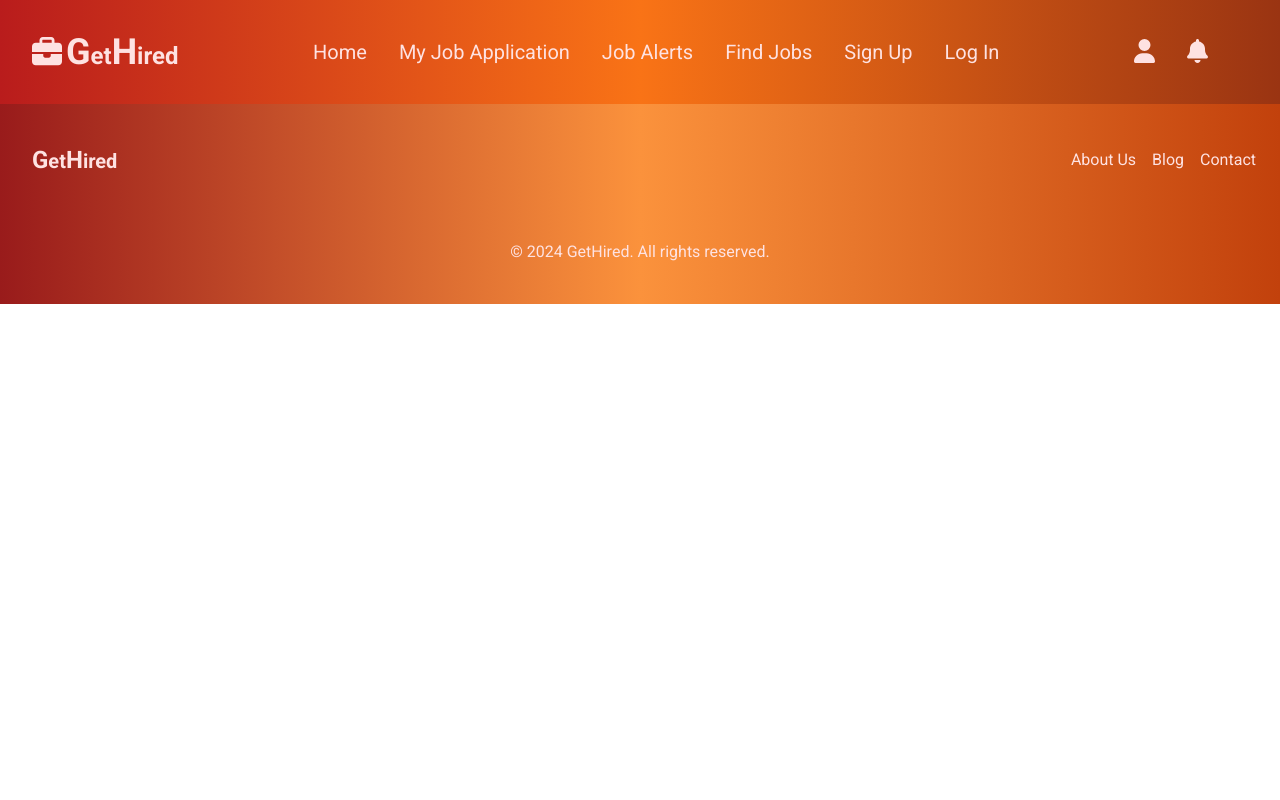
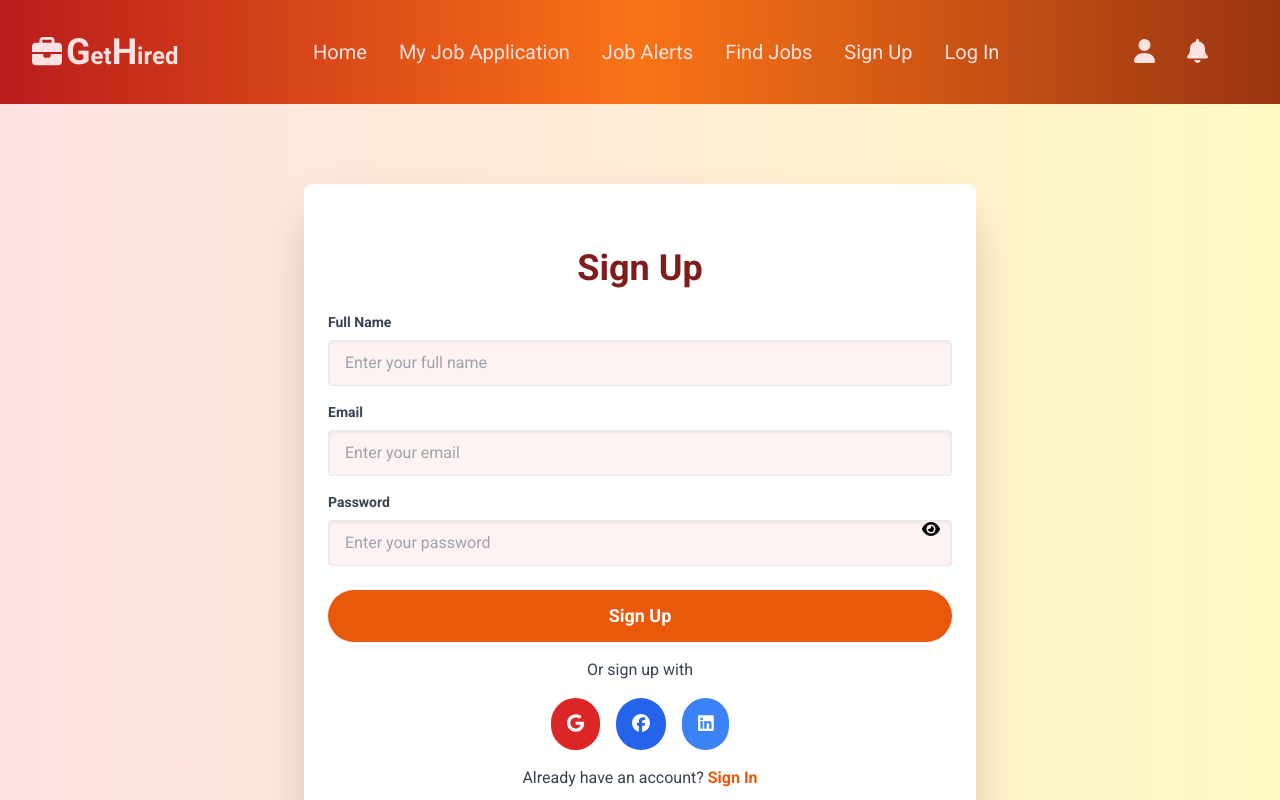
Before and after one commit to ChrisChris501/GetHired_Website, a React (Vite) app: page /SignUp in a window 1280 px wide. Shown: the top 800 px of the page. Built offline with nearby package versions, Linux system fonts and the light colour scheme.

Commit message:
Added the Sign Up page

```diff
--- a/package.json
+++ b/package.json
@@ -12,6 +12,7 @@
   },
   "dependencies": {
     "@fortawesome/fontawesome-svg-core": "^6.5.2",
+    "@fortawesome/free-brands-svg-icons": "^6.5.2",
     "@fortawesome/free-solid-svg-icons": "^6.5.2",
     "@fortawesome/react-fontawesome": "^0.2.2",
     "prop-types": "^15.8.1",
--- a/src/App.jsx
+++ b/src/App.jsx
@@ -4,11 +4,11 @@
 import Footer from './Components/Footer';
 import Home from './Pages/Home';
 import Application from './Pages/Application';
-import Resume from './Pages/JobLists';
+import SignUp from './Pages/SignUp';
 import Success from './Pages/Success';
 import JobLists from './Pages/JobLists';
 import JobAlerts from './Pages/JobAlerts';
-//import Home from './Components/Home/Home';
+//import H from './Components/Home/Home';
 
 function App() {
   return (
@@ -20,6 +20,7 @@
           <Route path="/Home" element={<Home />} />
           <Route path="/JobLists" element={<JobLists />} />
           <Route path="/Application" element={<Application />} />
+          <Route path="/SignUp" element={<SignUp />} />
           <Route path="/JobAlerts" element={<JobAlerts />} />
           <Route path="/Success" element={<Success />} />
           </Routes>
--- a/src/Components/nav.jsx
+++ b/src/Components/nav.jsx
@@ -24,7 +24,7 @@
           <a href="#" className="text-red-100 hover:text-orange-900">My Job Application</a>
           <a href="/JobAlerts" className="text-red-100 hover:text-orange-900">Job Alerts</a>
           <a href="/JobLists" className="text-red-100 hover:text-orange-900">Find Jobs</a>
-          <a href="#" className="text-red-100 hover:text-orange-900">Sign Up</a>
+          <a href="/SignUp" className="text-red-100 hover:text-orange-900">Sign Up</a>
           <a href="#" className="text-red-100 hover:text-orange-900">Log In</a>
         </div>
         <div className="hidden md:flex space-x-8 mr-10 text-2xl">
@@ -57,7 +57,7 @@
         <a href="#" className="hover:text-black">My Job Application</a>
         <a href="/JobAlerts" className="hover:text-black">Job Alerts</a>
         <a href="/JobLists" className="hover:text-black">Find Jobs</a>
-        <a href="#" className="hover:text-black">Sign Up</a>
+        <a href="SignUp" className="hover:text-black">Sign Up</a>
         <a href="#" className="hover:text-black">Log In</a>
         <a href="#" className="text-red-100 hover:text-black">
           <FontAwesomeIcon icon={faUser} />
--- /dev/null
+++ b/src/Pages/SignUp.jsx
@@ -0,0 +1,89 @@
+import React, { useState } from 'react';
+import { FontAwesomeIcon } from '@fortawesome/react-fontawesome';
+import { faEye, faEyeSlash } from '@fortawesome/free-solid-svg-icons';
+import { faGoogle, faFacebook, faLinkedin } from '@fortawesome/free-brands-svg-icons';
+
+const SignUp = () => {
+  const [showPassword, setShowPassword] = useState(false);
+
+  const togglePasswordVisibility = () => {
+    setShowPassword(!showPassword);
+  };
+
+  return (
+    <div className="bg-gradient-to-r from-red-100 via-orange-100 to-yellow-100 min-h-screen flex items-center justify-center py-20">
+      <div className="bg-white shadow-2xl rounded-lg w-full max-w-md md:max-w-lg lg:max-w-2xl px-6 py-8 lg:py-16">
+        <h2 className="text-4xl font-bold text-center text-red-900 mb-6">Sign Up</h2>
+        <form>
+          <div className="mb-4">
+            <label className="block text-gray-700 text-sm font-bold mb-2" htmlFor="name">
+              Full Name
+            </label>
+            <input
+              type="text"
+              id="name"
+              className="bg-red-50 shadow-inner appearance-none border rounded w-full py-3 px-4 text-gray-700 leading-tight focus:outline-none focus:shadow-outline"
+              placeholder="Enter your full name"
+            />
+          </div>
+          <div className="mb-4">
+            <label className="block text-gray-700 text-sm font-bold mb-2" htmlFor="email">
+              Email
+            </label>
+            <input
+              type="email"
+              id="email"
+              className="bg-red-50 shadow-inner appearance-none border rounded w-full py-3 px-4 text-gray-700 leading-tight focus:outline-none focus:shadow-outline"
+              placeholder="Enter your email"
+            />
+          </div>
+          <div className="mb-6 relative">
+            <label className="block text-gray-700 text-sm font-bold mb-2" htmlFor="password">
+              Password
+            </label>
+            <input
+              type={showPassword ? 'text' : 'password'}
+              id="password"
+              className="bg-red-50 shadow-inner appearance-none border rounded w-full py-3 px-4 text-gray-700 leading-tight focus:outline-none focus:shadow-outline"
+              placeholder="Enter your password"
+            />
+            <span
+              className="absolute inset-y-0 right-0 pr-3 flex items-center cursor-pointer"
+              onClick={togglePasswordVisibility}
+            >
+              <FontAwesomeIcon icon={showPassword ? faEyeSlash : faEye} />
+            </span>
+          </div>
+          <div className="mb-4">
+            <button
+              type="submit"
+              className="bg-orange-600 w-full text-white py-3 px-4 rounded-full text-lg font-semibold hover:bg-red-600 transition duration-300"
+            >
+              Sign Up
+            </button>
+          </div>
+        </form>
+        <p className="text-center text-gray-700 mb-4">Or sign up with</p>
+        <div className="flex justify-center gap-4 mb-4">
+          <button className="bg-red-600 text-white py-3 px-4 rounded-full text-lg font-semibold hover:bg-red-700 transition duration-300">
+            <FontAwesomeIcon icon={faGoogle} />
+          </button>
+          <button className="bg-blue-600 text-white py-3 px-4 rounded-full text-lg font-semibold hover:bg-blue-700 transition duration-300">
+            <FontAwesomeIcon icon={faFacebook} />
+          </button>
+          <button className="bg-blue-500 text-white py-3 px-4 rounded-full text-lg font-semibold hover:bg-blue-600 transition duration-300">
+            <FontAwesomeIcon icon={faLinkedin} />
+          </button>
+        </div>
+        <p className="text-center text-gray-700">
+          Already have an account?{' '}
+          <a href="/SignIn" className="text-orange-600 font-bold hover:text-red-600">
+            Sign In
+          </a>
+        </p>
+      </div>
+    </div>
+  );
+};
+
+export default SignUp;
```
Also changed, not shown: 1 other file (tests, documents, lock files or other folders).
